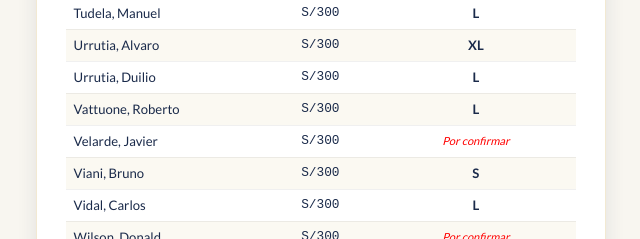
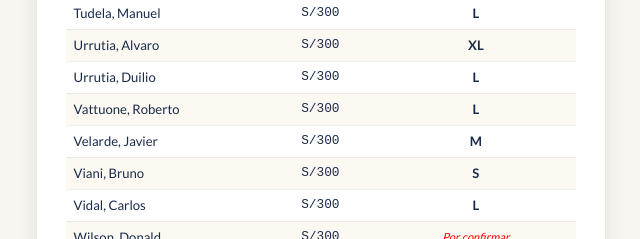
Before and after one commit to alvaroeurrutia-web/reunion-prom, a plain HTML site: page index.html in a window 1280 px wide. Shown: the part 1661-1900 px from the top of the page, 319-959 px from the left. Drawn offline with nearby package versions, Linux system fonts and the light colour scheme.

Commit message:
Update Velarde's entry with size 'M'

```diff
--- a/index.html
+++ b/index.html
@@ -769,7 +769,7 @@
             <tr><td>Urrutia, Alvaro</td><td class="monto pagado" style="white-space:nowrap; text-align:center;">S/300</td><td class="talla" style="white-space:nowrap; text-align:center; font-weight:700;">XL</td></tr>
             <tr><td>Urrutia, Duilio</td><td class="monto pagado" style="white-space:nowrap; text-align:center;">S/300</td><td class="talla" style="white-space:nowrap; text-align:center; font-weight:700;">L</td></tr>
             <tr><td>Vattuone, Roberto</td><td class="monto pagado" style="white-space:nowrap; text-align:center;">S/300</td><td class="talla" style="white-space:nowrap; text-align:center; font-weight:700;">L</td></tr>
-            <tr><td>Velarde, Javier</td><td class="monto pagado" style="white-space:nowrap; text-align:center;">S/300</td><td class="talla" style="white-space:nowrap; text-align:center; color:red; font-style:italic; font-size:0.85em;">Por confirmar</td></tr>
+            <tr><td>Velarde, Javier</td><td class="monto pagado" style="white-space:nowrap; text-align:center;">S/300</td><td class="talla" style="white-space:nowrap; text-align:center; font-weight:700;">M</td></tr>
             <tr><td>Viani, Bruno</td><td class="monto pagado" style="white-space:nowrap; text-align:center;">S/300</td><td class="talla" style="white-space:nowrap; text-align:center; font-weight:700;">S</td></tr>
             <tr><td>Vidal, Carlos</td><td class="monto pagado" style="white-space:nowrap; text-align:center;">S/300</td><td class="talla" style="white-space:nowrap; text-align:center; font-weight:700;">L</td></tr>
             <tr><td>Wilson, Donald</td><td class="monto pagado" style="white-space:nowrap; text-align:center;">S/300</td><td class="talla" style="white-space:nowrap; text-align:center; color:red; font-style:italic; font-size:0.85em;">Por confirmar</td></tr>
```
